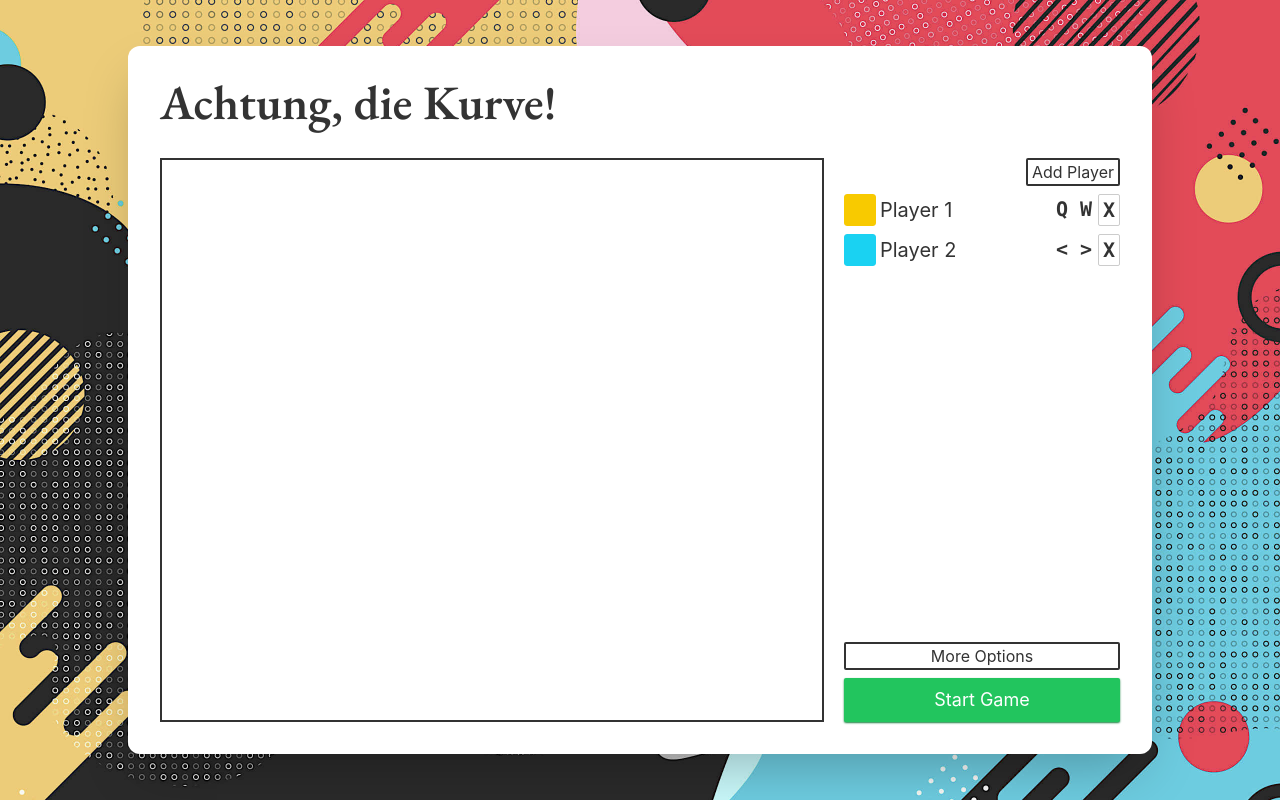
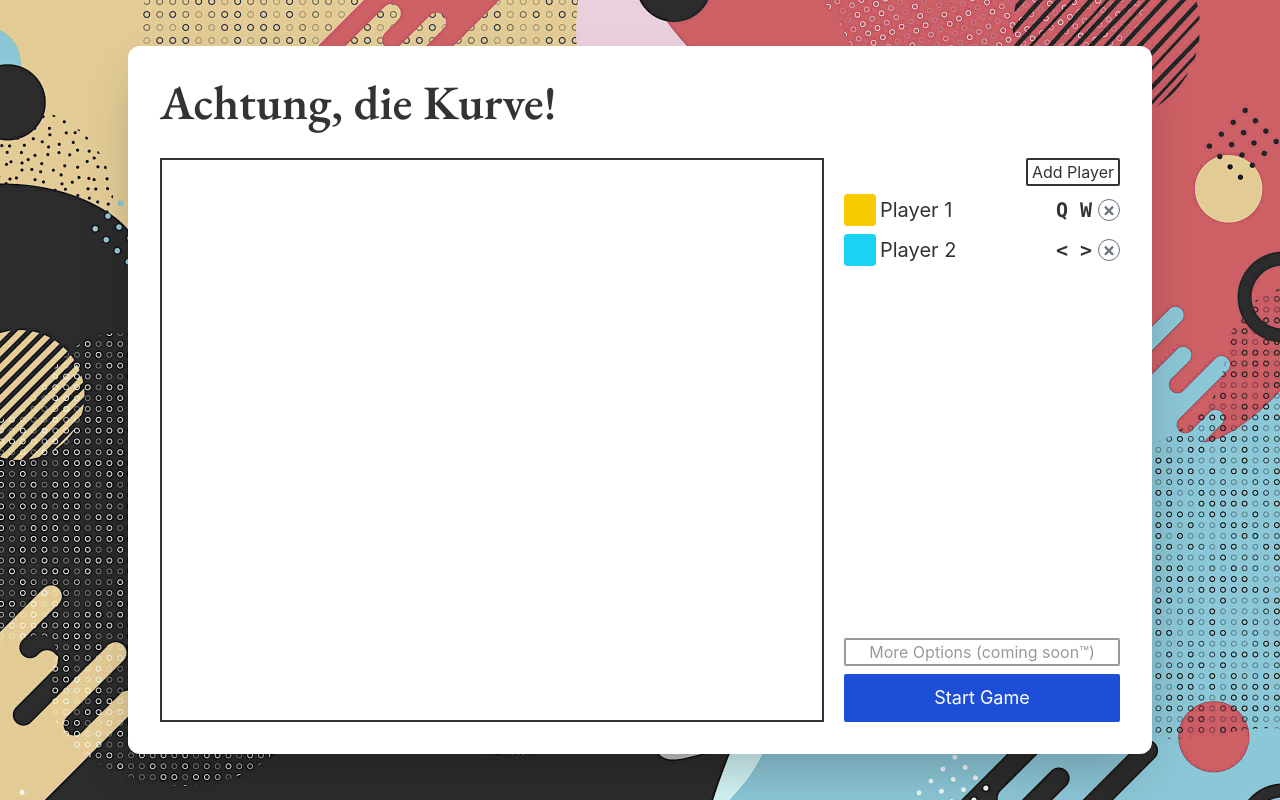
Before and after one commit to mahathu/adk, a Svelte app: page / in a window 1280 px wide. Built offline with nearby package versions, Linux system fonts and the light colour scheme.

Commit message:
more minor UI fixes

```diff
--- a/public/global.css
+++ b/public/global.css
@@ -5,6 +5,7 @@ html, body {
 }
 
 body {
+	background: rgb(203 213 225);
 	color: #333;
 	margin: 0;
 	padding: 0;
@@ -56,10 +57,6 @@ button:disabled {
 	color: #999;
 }
 
-button:not(:disabled):active {
-	background-color: #ddd;
-}
-
 button:focus {
 	border-color: #666;
 }
--- a/src/app.css
+++ /dev/null
@@ -1,4 +0,0 @@
-/* Write your global styles here, in PostCSS syntax */
-@tailwind base;
-@tailwind components;
-@tailwind utilities;
--- a/src/components/Game.svelte
+++ b/src/components/Game.svelte
@@ -84,11 +84,14 @@
 		</div>
 
 		<div>
-			<button class="border-2 border-current w-full" disabled={gameActive}>More Options</button>
-			<button class="w-full mt-2 bg-green-500 border-none transition shadow-green-700 shadow-sm
-				hover:shadow-md
-				hover:shadow-green-700
-				py-2 text-lg text-white" on:click={startGame} disabled={gameActive || players.length < 2}>Start Game</button>
+			<button class="border-2 border-current w-full" disabled>More Options (coming soon™)</button>
+			<button class="w-full mt-2 transition border-2
+				bg-blue-700
+				border-blue-700
+				hover:shadow-sm hover:shadow-blue-700
+				active:bg-blue-800 active:border-blue-800
+				disabled:shadow-none disabled:bg-transparent disabled:border-current
+				py-2 text-lg text-white" on:click={startGame} disabled={gameActive || players.length < 2}>{gameActive ? "Game is Active" : "Start Game"}</button>
 		</div>
 	</div>
 </div>
--- a/src/components/Player.svelte
+++ b/src/components/Player.svelte
@@ -13,14 +13,16 @@
             bind:value={player.name}
             disabled={gameActive}
             size="1" maxlength="15">
-    <div class="flex player-ctrl-btns text-center font-bold font-mono">
+    <div class="flex items-center text-center font-bold font-mono">
         <div class="w-6">{getKeyRepresentation(player.keyL)}</div>
         <div class="w-6">{getKeyRepresentation(player.keyR)}</div>
         <button
-            class="px-1"
+            class="rm-btn text-gray-500 border-gray-500
+            hover:text-gray-600 hover:border-gray-600
+            transition duration-75 rounded-full"
             on:click={() => dispatch('remove', player)}
-            disabled={gameActive}
-        >X</button>
+          disabled={gameActive}
+        >×</button>
     </div>
 </div>
 
@@ -57,7 +59,9 @@
     input:disabled{
         cursor: default;
     }
-    .player-ctrl-btns > *{
-        line-height: 30px;
+    .rm-btn{
+        width: 22px;
+        height: 22px;
+        line-height: 20px;
     }
 </style>
--- a/src/main.js
+++ b/src/main.js
@@ -1,4 +1,3 @@
-import "./app.css";
 import App from "./App.svelte";
 
 const app = new App({
```
Also changed, not shown: public/background.jpg, public/background2.jpg (deleted).
